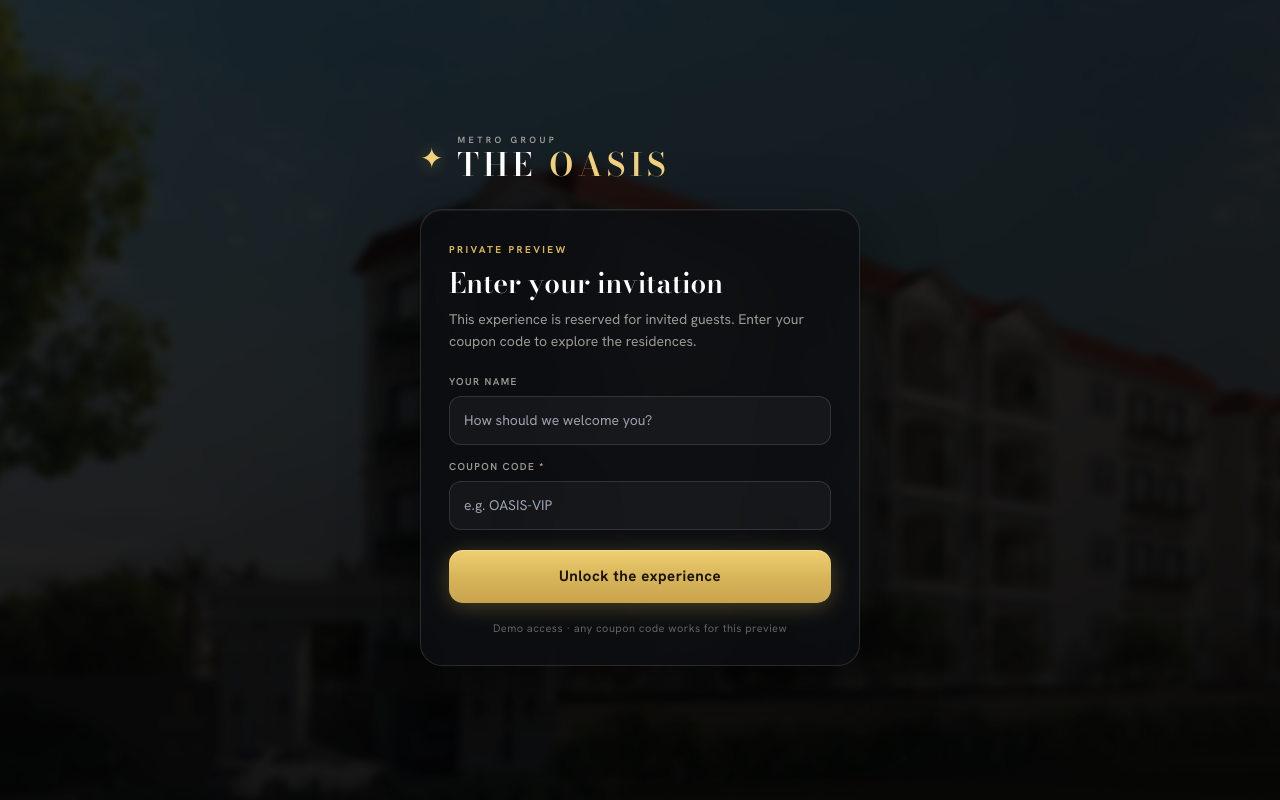
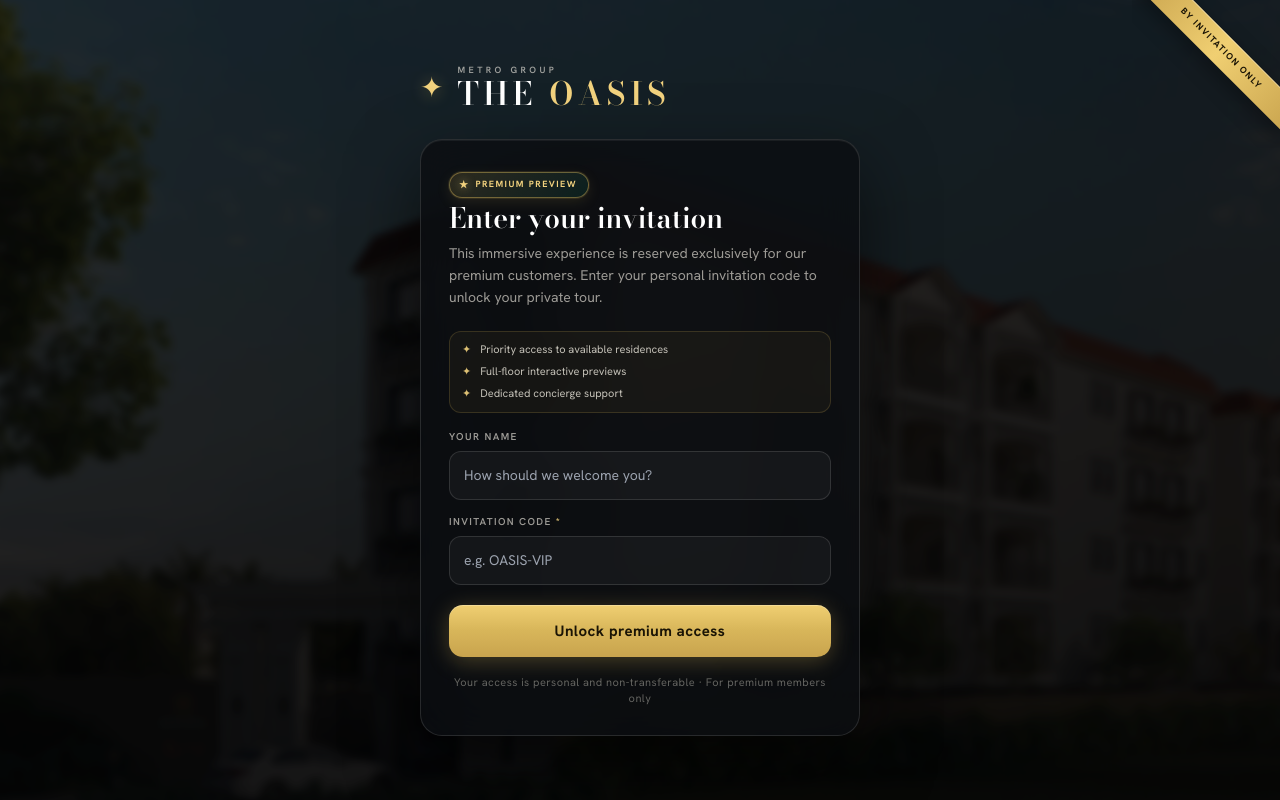
Before and after one commit to Abhijit-collab/oasis-mvp, a Next.js app: page / in a window 1280 px wide. Built offline with nearby package versions, Linux system fonts and the light colour scheme.

Commit message:
Premium elements

```diff
--- a/app/globals.css
+++ b/app/globals.css
@@ -56,7 +56,7 @@ body{background:#06070a;font-family:var(--sans);color:var(--ink);padding:14px}
   align-items:center;padding:18px 26px}
 .be-brand{display:flex;align-items:center;gap:13px}
 .be-crown{color:var(--gold);font-size:26px;line-height:1;filter:drop-shadow(0 1px 4px rgba(0,0,0,.5))}
-.be-bk{display:flex;flex-direction:column}
+.be-bk{display:flex;flex-direction:column;gap:6px;margin-top:2px}
 .be-eyebrow{font-size:9px;letter-spacing:.38em;text-transform:uppercase;color:var(--muted);font-weight:600}
 .be-brand-name{font-family:var(--serif);font-size:27px;font-weight:600;letter-spacing:.14em;line-height:1.05;
   text-shadow:0 2px 12px rgba(0,0,0,.5)}
@@ -391,6 +391,7 @@ body{background:#06070a;font-family:var(--sans);color:var(--ink);padding:14px}
     transform:none!important;max-height:none;border-left:none;border-right:none;border-bottom:none}
   .be-tab{display:none}.be-arrow.r{right:22px}.be-side.closed{transform:none!important}
   .be-root{background:#06070a}
+  .be-brand .premium-badge{display:none}
 }
 
 /* ---- Booking / demo payment page ---- */
@@ -512,7 +513,7 @@ html:has(.login-page),body:has(.login-page){overflow:hidden;height:100%;padding:
 .login-eyebrow{font-size:9px;letter-spacing:.38em;text-transform:uppercase;color:var(--muted);font-weight:600}
 .login-brand{font-family:var(--serif);font-size:32px;font-weight:600;letter-spacing:.14em;line-height:1.05;color:#fff}
 .login-brand span{color:var(--gold-bright)}
-.login-card{background:rgba(12,14,18,.82);border:1px solid rgba(255,255,255,.12);border-radius:22px;
+.login-card{position:relative;overflow:visible;background:rgba(12,14,18,.82);border:1px solid rgba(255,255,255,.12);border-radius:22px;
   padding:32px 28px 28px;backdrop-filter:blur(20px);-webkit-backdrop-filter:blur(20px);
   box-shadow:0 28px 70px rgba(0,0,0,.55),inset 0 1px 0 rgba(255,255,255,.06)}
 .login-kicker{font-size:10px;font-weight:700;letter-spacing:.24em;text-transform:uppercase;color:var(--gold);margin-bottom:10px}
@@ -532,6 +533,33 @@ html:has(.login-page),body:has(.login-page){overflow:hidden;height:100%;padding:
   box-shadow:0 4px 22px rgba(216,182,90,.3),inset 0 1px 0 rgba(255,255,255,.25);transition:filter .16s,transform .16s}
 .login-btn:hover{filter:brightness(1.06);transform:translateY(-1px)}
 .login-foot{margin-top:18px;font-size:11px;color:rgba(245,241,230,.38);text-align:center;letter-spacing:.04em;line-height:1.45}
+.login-premium-ribbon{
+  position:fixed;top:0;right:0;z-index:101;width:148px;height:148px;overflow:hidden;pointer-events:none}
+.login-premium-ribbon span{
+  position:absolute;top:34px;right:-46px;display:block;width:210px;padding:8px 0;text-align:center;
+  transform:rotate(45deg);background:linear-gradient(90deg,#c9a44e,#f0cf72,#c9a44e);color:#1a1405;
+  font-size:9px;font-weight:800;letter-spacing:.16em;text-transform:uppercase;
+  box-shadow:0 6px 20px rgba(0,0,0,.35),inset 0 1px 0 rgba(255,255,255,.35)}
+.login-card-premium{display:flex;justify-content:flex-start;margin-bottom:4px}
+.login-welcome-badge-row{display:flex;justify-content:center;margin-bottom:6px}
+.login-welcome-modal .premium-perks{margin:0 auto 18px;max-width:360px}
+
+/* ---- Premium member experience ---- */
+.premium-badge{
+  display:inline-flex;align-items:center;gap:6px;padding:5px 11px 5px 9px;border-radius:999px;
+  border:1px solid rgba(216,182,90,.45);background:linear-gradient(135deg,rgba(216,182,90,.16),rgba(0,229,204,.08));
+  color:var(--gold-bright);font-size:9px;font-weight:800;letter-spacing:.16em;text-transform:uppercase;
+  box-shadow:0 0 0 1px rgba(216,182,90,.12),0 4px 14px rgba(216,182,90,.12);white-space:nowrap}
+.premium-badge-star{font-size:10px;line-height:1;color:var(--gold-bright);filter:drop-shadow(0 0 4px rgba(242,210,126,.6))}
+.premium-badge--sm{padding:4px 9px 4px 7px;font-size:8px;letter-spacing:.14em}
+.premium-perks{
+  list-style:none;display:flex;flex-direction:column;gap:8px;margin:0 0 18px;padding:12px 14px;border-radius:12px;
+  border:1px solid rgba(216,182,90,.18);background:rgba(216,182,90,.05)}
+.premium-perks li{display:flex;align-items:flex-start;gap:9px;font-size:12px;line-height:1.45;color:rgba(245,241,230,.78)}
+.premium-perks-mark{flex-shrink:0;color:var(--gold-bright);font-size:11px;line-height:1.45;opacity:.9}
+.premium-perks--compact{gap:6px;margin-bottom:16px;padding:10px 12px}
+.premium-perks--compact li{font-size:11px}
+
 .login-welcome-bg{position:fixed;inset:0;z-index:200;background:rgba(4,6,10,.84);backdrop-filter:blur(8px);
   -webkit-backdrop-filter:blur(8px);display:flex;align-items:center;justify-content:center;padding:24px;animation:fade .35s}
 .login-welcome-modal{position:relative;width:100%;max-width:460px;text-align:center;padding:38px 32px 32px;
--- a/components/BuildingExplorer.jsx
+++ b/components/BuildingExplorer.jsx
@@ -7,6 +7,7 @@ import FloorSlider from "@/components/FloorSlider";
 import DownloadMenu from "@/components/DownloadMenu";
 import UnitGallery from "@/components/UnitGallery";
 import { useAuth } from "@/components/auth/AuthContext";
+import PremiumBadge from "@/components/PremiumBadge";
 
 const pts = (a) => a.map((p) => p.join(",")).join(" ");
 
@@ -430,6 +431,7 @@ export default function BuildingExplorer({ src = "/oasis-elevation.jpg", liveUni
               <span className="be-brand-name">
                 THE <b>OASIS</b>
               </span>
+              <PremiumBadge label="Premium Experience" size="sm" />
             </div>
           </div>
           <div className="be-links">
--- /dev/null
+++ b/components/PremiumBadge.jsx
@@ -0,0 +1,12 @@
+"use client";
+
+export default function PremiumBadge({ label = "Premium Access", size = "md" }) {
+  return (
+    <span className={"premium-badge premium-badge--" + size}>
+      <span className="premium-badge-star" aria-hidden="true">
+        &#9733;
+      </span>
+      {label}
+    </span>
+  );
+}
--- /dev/null
+++ b/components/PremiumPerks.jsx
@@ -0,0 +1,20 @@
+const DEFAULT_PERKS = [
+  "Priority access to available residences",
+  "Full-floor interactive previews",
+  "Dedicated concierge support",
+];
+
+export default function PremiumPerks({ items = DEFAULT_PERKS, compact = false }) {
+  return (
+    <ul className={"premium-perks" + (compact ? " premium-perks--compact" : "")}>
+      {items.map((item) => (
+        <li key={item}>
+          <span className="premium-perks-mark" aria-hidden="true">
+            &#10022;
+          </span>
+          {item}
+        </li>
+      ))}
+    </ul>
+  );
+}
--- a/components/auth/LoginPage.jsx
+++ b/components/auth/LoginPage.jsx
@@ -1,6 +1,8 @@
 "use client";
 
 import { useState } from "react";
+import PremiumBadge from "@/components/PremiumBadge";
+import PremiumPerks from "@/components/PremiumPerks";
 
 export default function LoginPage({ onSubmit, error }) {
   const [name, setName] = useState("");
@@ -14,6 +16,10 @@ export default function LoginPage({ onSubmit, error }) {
   return (
     <div className="login-page">
       <div className="login-bg" aria-hidden />
+      <div className="login-premium-ribbon">
+        <span>By invitation only</span>
+      </div>
+
       <div className="login-shell">
         <header className="login-header">
           <span className="login-crown">&#10022;</span>
@@ -26,11 +32,16 @@ export default function LoginPage({ onSubmit, error }) {
         </header>
 
         <div className="login-card">
-          <p className="login-kicker">Private preview</p>
+          <div className="login-card-premium">
+            <PremiumBadge label="Premium Preview" />
+          </div>
           <h2 className="login-title">Enter your invitation</h2>
           <p className="login-copy">
-            This experience is reserved for invited guests. Enter your coupon code to explore the residences.
+            This immersive experience is reserved exclusively for our premium customers. Enter your
+            personal invitation code to unlock your private tour.
           </p>
+
+          <PremiumPerks compact />
 
           <form className="login-form" onSubmit={handleSubmit}>
             <div className="login-field">
@@ -45,7 +56,7 @@ export default function LoginPage({ onSubmit, error }) {
             </div>
             <div className="login-field">
               <label htmlFor="login-coupon">
-                Coupon code <span className="login-req">*</span>
+                Invitation code <span className="login-req">*</span>
               </label>
               <input
                 id="login-coupon"
@@ -58,11 +69,11 @@ export default function LoginPage({ onSubmit, error }) {
             </div>
             {error && <p className="login-error">{error}</p>}
             <button type="submit" className="login-btn">
-              Unlock the experience
+              Unlock premium access
             </button>
           </form>
 
-          <p className="login-foot">Demo access · any coupon code works for this preview</p>
+          <p className="login-foot">Your access is personal and non-transferable · For premium members only</p>
         </div>
       </div>
     </div>
--- a/components/auth/WelcomeModal.jsx
+++ b/components/auth/WelcomeModal.jsx
@@ -1,22 +1,37 @@
 "use client";
 
+import PremiumBadge from "@/components/PremiumBadge";
+import PremiumPerks from "@/components/PremiumPerks";
+
 export default function WelcomeModal({ name, onContinue }) {
-  const guest = name || "Guest";
+  const guest = name || "Premium Member";
 
   return (
     <div className="login-welcome-bg">
       <div className="login-welcome-modal">
         <div className="login-welcome-glow" aria-hidden />
+        <div className="login-welcome-badge-row">
+          <PremiumBadge label="Premium Member" />
+        </div>
         <span className="login-welcome-spark">&#10022;</span>
         <p className="login-welcome-kicker">Welcome, {guest}</p>
         <h2 className="login-welcome-title">Your private tour awaits</h2>
         <p className="login-welcome-copy">
-          Thank you for joining this exclusive preview of <strong>The Oasis</strong>. Step onto the terrace,
-          glide through every floor, and discover the residence meant for you — before anyone else does.
+          Thank you for being part of our <strong>premium circle</strong>. You now have exclusive access to
+          explore every floor, residence, and detail of <strong>The Oasis</strong> — before the public
+          launch.
         </p>
-        <p className="login-welcome-tagline">Where the skyline meets your story.</p>
+        <PremiumPerks
+          compact
+          items={[
+            "Full building explorer unlocked",
+            "Priority reservation pathway",
+            "Personal concierge on WhatsApp",
+          ]}
+        />
+        <p className="login-welcome-tagline">Crafted for those who expect more.</p>
         <button type="button" className="login-btn" onClick={onContinue}>
-          Begin exploring
+          Enter your private tour
         </button>
       </div>
     </div>
```
